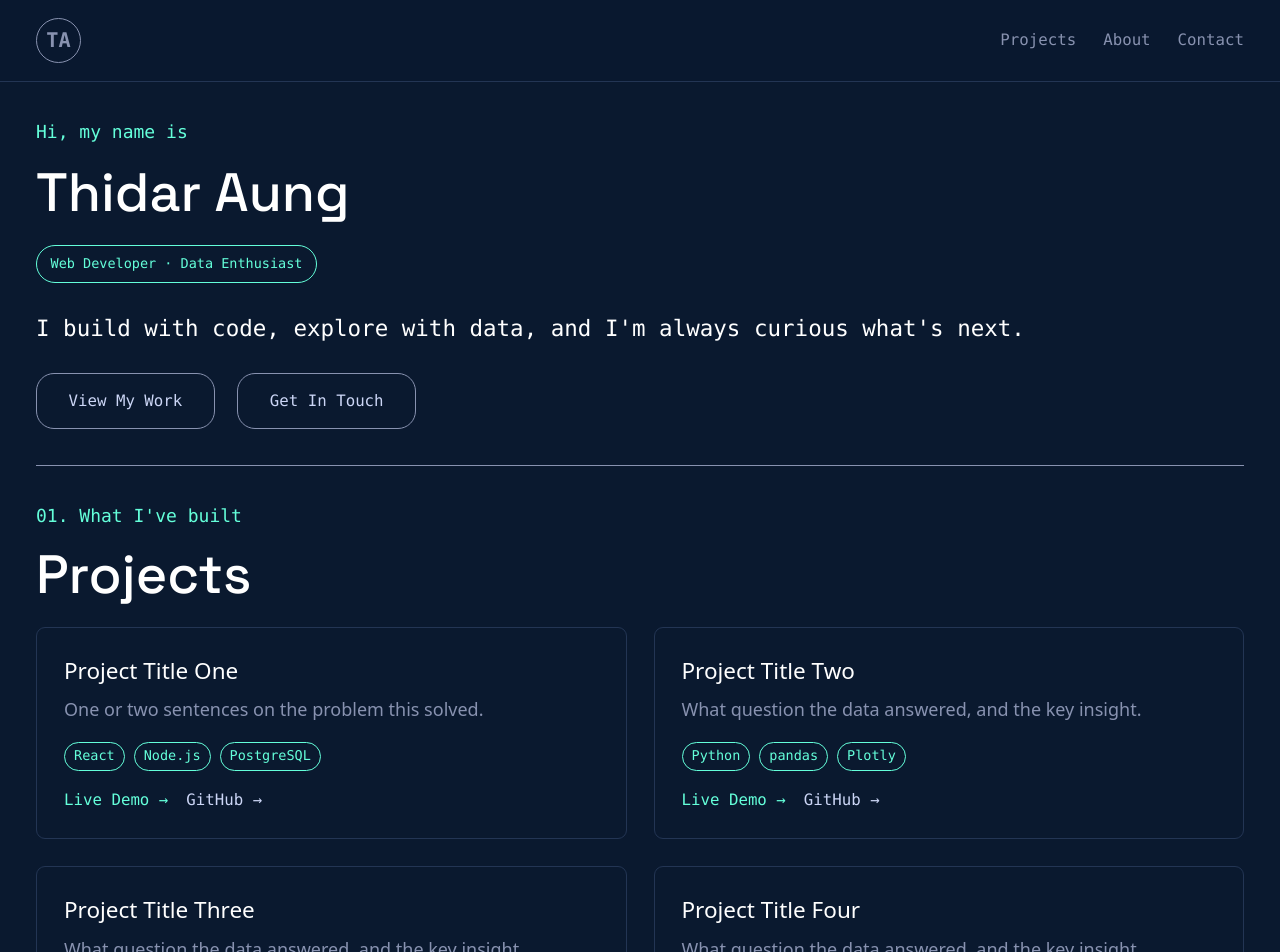
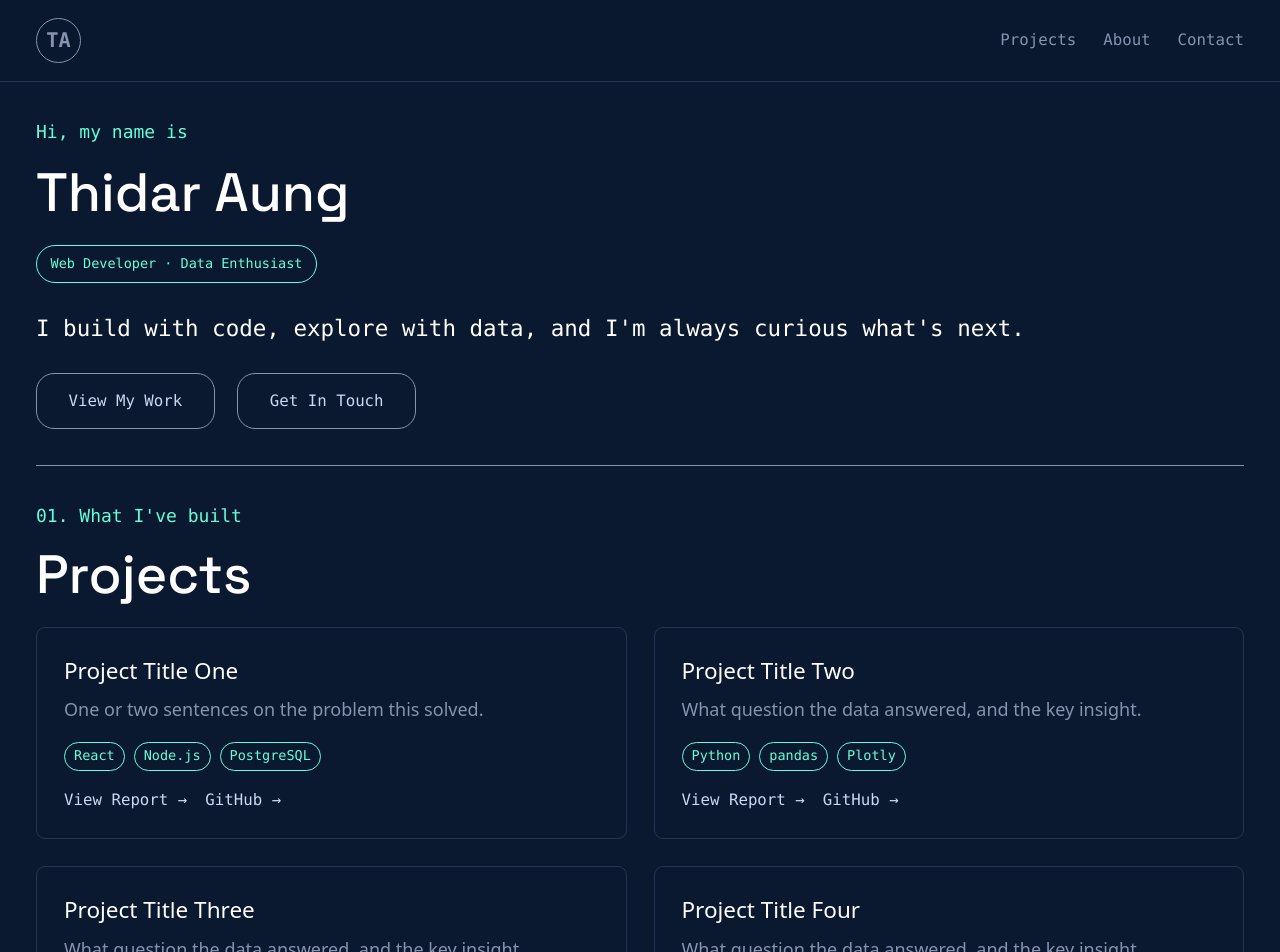
Before and after one commit to thidarr/Personal_Portfolio, a React (Vite) app in the folder my-portfolio/: page / in a window 1280 px wide. Shown: the top 952 px of the page. Built offline with nearby package versions, Linux system fonts and the light colour scheme.

Commit message:
project section update

```diff
--- a/my-portfolio/src/components/ProjectCard.jsx
+++ b/my-portfolio/src/components/ProjectCard.jsx
@@ -11,8 +11,8 @@ function ProjectCard({ project }) {
                 ))}
             </div>
             <div className="flex gap-4">
-                <a href={project.demoLink} className="font-mono text-sm text-accent hover:underline">
-                    Live Demo →
+                <a href={project.demoLink} className="font-mono text-sm text-text-h hover:text-accent hover:underline">
+                    {project.demolabel} →
                 </a>
                 <a href={project.githubLink} className="font-mono text-sm text-text-h hover:text-accent hover:underline">
                     GitHub →
--- a/my-portfolio/src/data/project.js
+++ b/my-portfolio/src/data/project.js
@@ -5,6 +5,7 @@ export const projects = [
         description: "One or two sentences on the problem this solved.",
         stack: ["React", "Node.js", "PostgreSQL"],
         demoLink: "#",
+        demolabel: "View Report",
         githubLink: "#",
     },
     {
@@ -13,6 +14,7 @@ export const projects = [
         description: "What question the data answered, and the key insight.",
         stack: ["Python", "pandas", "Plotly"],
         demoLink: "#",
+        demolabel: "View Report",
         githubLink: "#",
     },
     {
@@ -21,6 +23,7 @@ export const projects = [
         description: "What question the data answered, and the key insight.",
         stack: ["Python", "pandas", "Plotly"],
         demoLink: "#",
+        demolabel: "Live Demo",
         githubLink: "#",
     },
     {
@@ -29,6 +32,7 @@ export const projects = [
         description: "What question the data answered, and the key insight.",
         stack: ["Python", "pandas", "Plotly"],
         demoLink: "#",
+        demolabel: "Live Demo",
         githubLink: "#",
     },
 ];
```
